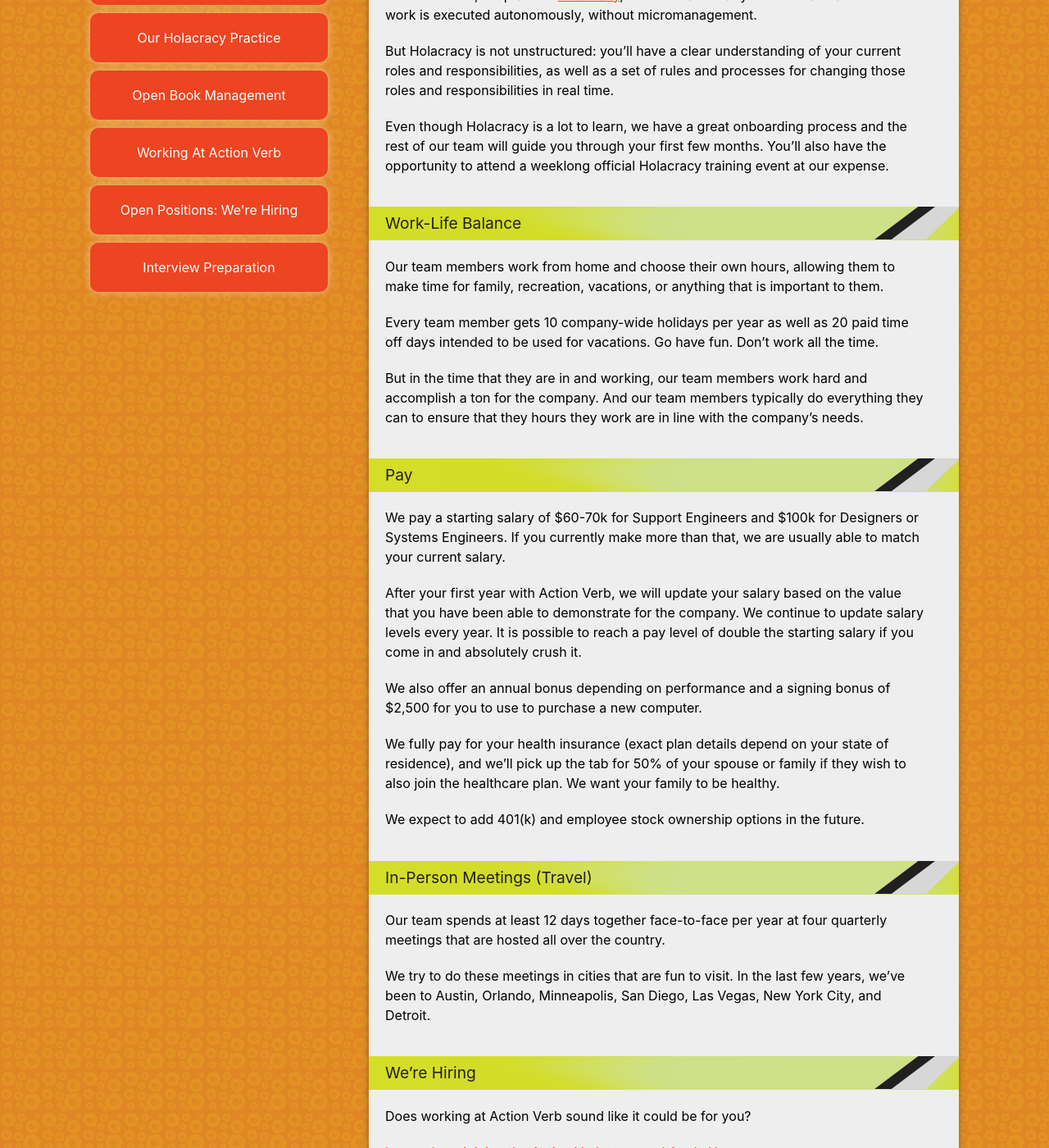
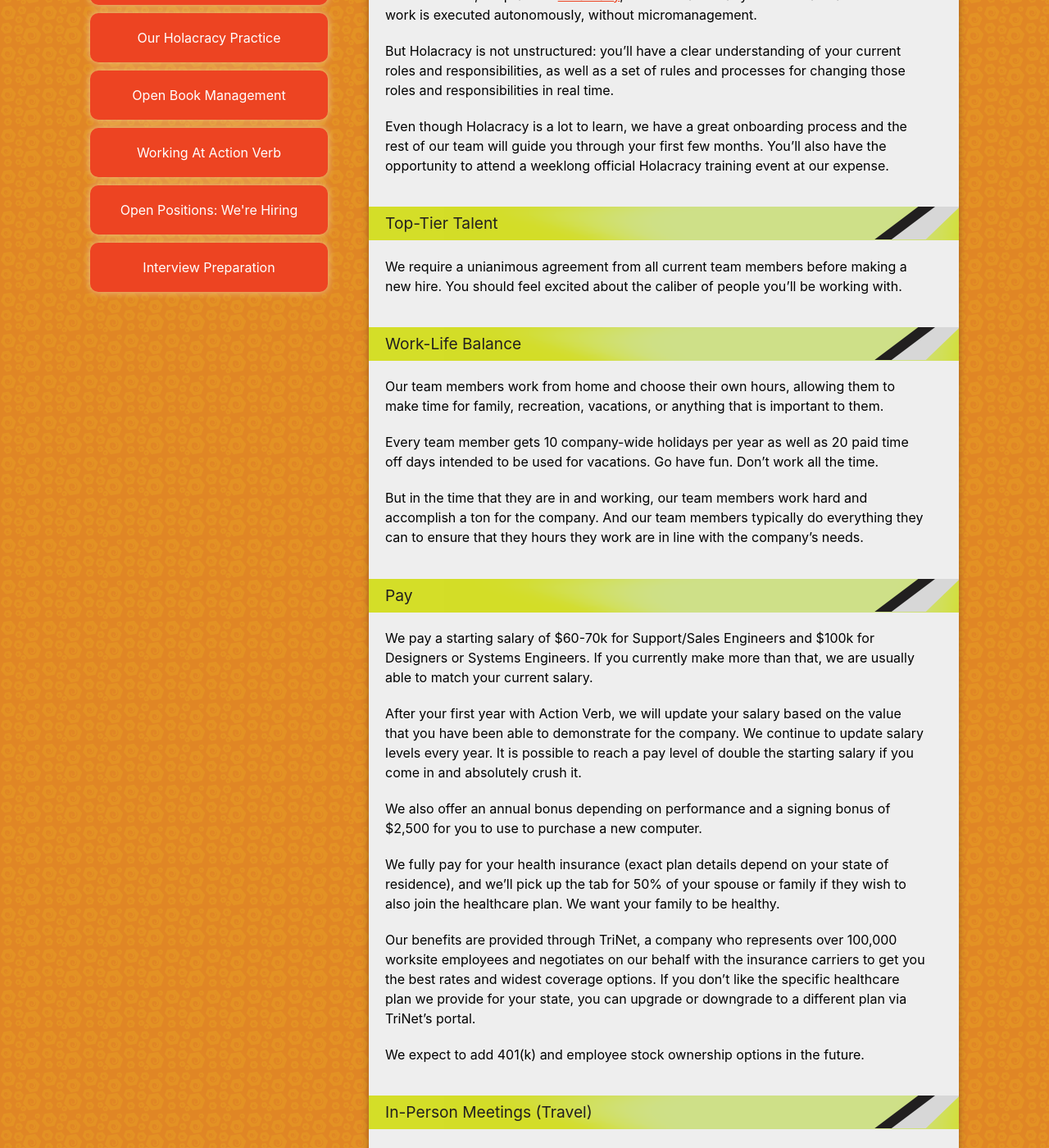
Before and after one commit to edelstone/actionverb.com, a Jekyll site: the page built from working-at-action-verb.md, in a window 1280 px wide and 1400 px high, scrolled down 394 px. Shown: the whole window at 82% size. Built offline with Jekyll 4.4.1, drawn with Linux system fonts in a browser that asks for light colours.

Commit message:
more text

```diff
--- a/working-at-action-verb.md
+++ b/working-at-action-verb.md
@@ -25,6 +25,13 @@ months.  You'll also have the opportunity to attend a weeklong official
 Holacracy training event at our expense.
 
 
+## Top-Tier Talent
+
+We require a unianimous agreement from all current team members before
+making a new hire.  You should feel excited about the caliber of people
+you'll be working with.
+
+
 ## Work-Life Balance
 
 Our team members work from home and choose their own hours, allowing
@@ -43,7 +50,7 @@ company's needs.
 
 ## Pay
 
-We pay a starting salary of $60-70k for Support Engineers and
+We pay a starting salary of $60-70k for Support/Sales Engineers and
 $100k for Designers or Systems Engineers.  If you currently make more
 than that, we are usually able to match your current salary.
 
@@ -59,6 +66,12 @@ We fully pay for your health insurance (exact plan details depend on
 your state of residence), and we'll pick
 up the tab for 50% of your spouse or family if they wish to also join
 the healthcare plan.  We want your family to be healthy.
+
+Our benefits are provided through TriNet, a company who represents over
+100,000 worksite employees and negotiates on our behalf with the
+insurance carriers to get you the best rates and widest coverage options.
+If you don't like the specific healthcare plan we provide for your state,
+you can upgrade or downgrade to a different plan via TriNet's portal.
 
 We expect to add 401(k) and employee stock ownership options in the
 future.
```
Also changed, not shown: index.md (+1 -1 lines).
